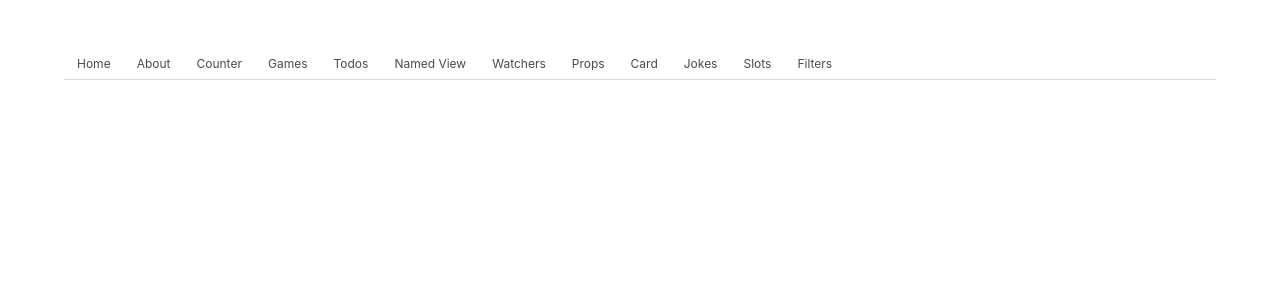
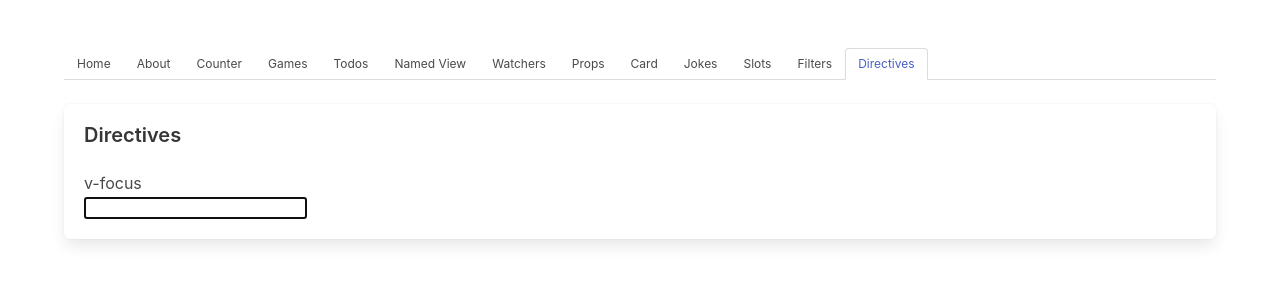
Before and after one commit to peterdierx/vue-playground, a Vue app: page /directives in a window 1280 px wide. Shown: the top 300 px of the page. Built offline with nearby package versions, Linux system fonts and the light colour scheme.

Commit message:
vue directives

```diff
--- /dev/null
+++ b/src/components/Directive.vue
@@ -0,0 +1,13 @@
+<template>
+  <div class='box'>
+    <h5 class='title is-5'>Directives</h5>
+    <p>v-focus</p>
+    <input v-focus type='text'>
+  </div>
+</template>
+
+<script>
+  export default {
+    name: 'Directive'
+  }
+</script>
--- /dev/null
+++ b/src/directives.js
@@ -0,0 +1,9 @@
+// DIRECTIVES
+import Vue from 'vue'
+
+// FOCUS
+Vue.directive( 'focus', {
+  inserted: ( el ) => {
+    el.focus()
+  }
+})
--- a/src/main.js
+++ b/src/main.js
@@ -11,7 +11,8 @@ Vue.config.productionTip = false
 import 'bulma/css/bulma.css'
 
 // UTILS
-import filters from '@/filters'
+import filters    from '@/filters'
+import directives from '@/directives'
 
 // APP
 new Vue({
--- a/src/views/Playground.vue
+++ b/src/views/Playground.vue
@@ -1,18 +1,19 @@
 <template>
   <div class='tabs is-small is-boxed'>
     <ul>
-      <router-link to='/'         ref='home'>Home</router-link>
-      <router-link to='/about'    ref='about'    active-class='is-active' tag='li'><a>About</a></router-link>
-      <router-link to='/counter'  ref='counter'  active-class='is-active' tag='li'><a>Counter</a></router-link>
-      <router-link to='/games'    ref='games'    active-class='is-active' tag='li'><a>Games</a></router-link>
-      <router-link to='/todos'    ref='todos'    active-class='is-active' tag='li'><a>Todos</a></router-link>
-      <router-link to='/ecovue'   ref='ecovue'   active-class='is-active' tag='li'><a>Named View</a></router-link>
-      <router-link to='/watchers' ref='watchers' active-class='is-active' tag='li'><a>Watchers</a></router-link>
-      <router-link to='/props'    ref='props'    active-class='is-active' tag='li'><a>Props</a></router-link>
-      <router-link to='/card'     ref='card'     active-class='is-active' tag='li'><a>Card</a></router-link>
-      <router-link to='/jokes'    ref='jokes'    active-class='is-active' tag='li'><a>Jokes</a></router-link>
-      <router-link to='/slots'    ref='slots'    active-class='is-active' tag='li'><a>Slots</a></router-link>
-      <router-link to='/filters'  ref='filters'  active-class='is-active' tag='li'><a>Filters</a></router-link>
+      <router-link to='/'           ref='home'>Home</router-link>
+      <router-link to='/about'      ref='about'      active-class='is-active' tag='li'><a>About</a></router-link>
+      <router-link to='/counter'    ref='counter'    active-class='is-active' tag='li'><a>Counter</a></router-link>
+      <router-link to='/games'      ref='games'      active-class='is-active' tag='li'><a>Games</a></router-link>
+      <router-link to='/todos'      ref='todos'      active-class='is-active' tag='li'><a>Todos</a></router-link>
+      <router-link to='/ecovue'     ref='ecovue'     active-class='is-active' tag='li'><a>Named View</a></router-link>
+      <router-link to='/watchers'   ref='watchers'   active-class='is-active' tag='li'><a>Watchers</a></router-link>
+      <router-link to='/props'      ref='props'      active-class='is-active' tag='li'><a>Props</a></router-link>
+      <router-link to='/card'       ref='card'       active-class='is-active' tag='li'><a>Card</a></router-link>
+      <router-link to='/jokes'      ref='jokes'      active-class='is-active' tag='li'><a>Jokes</a></router-link>
+      <router-link to='/slots'      ref='slots'      active-class='is-active' tag='li'><a>Slots</a></router-link>
+      <router-link to='/filters'    ref='filters'    active-class='is-active' tag='li'><a>Filters</a></router-link>
+      <router-link to='/directives' ref='directives' active-class='is-active' tag='li'><a>Directives</a></router-link>
     </ul>
   </div>
 </template>
```
Also changed, not shown: src/router.js (+15 -13 lines), 2 other files (tests, documents, lock files or other folders).
